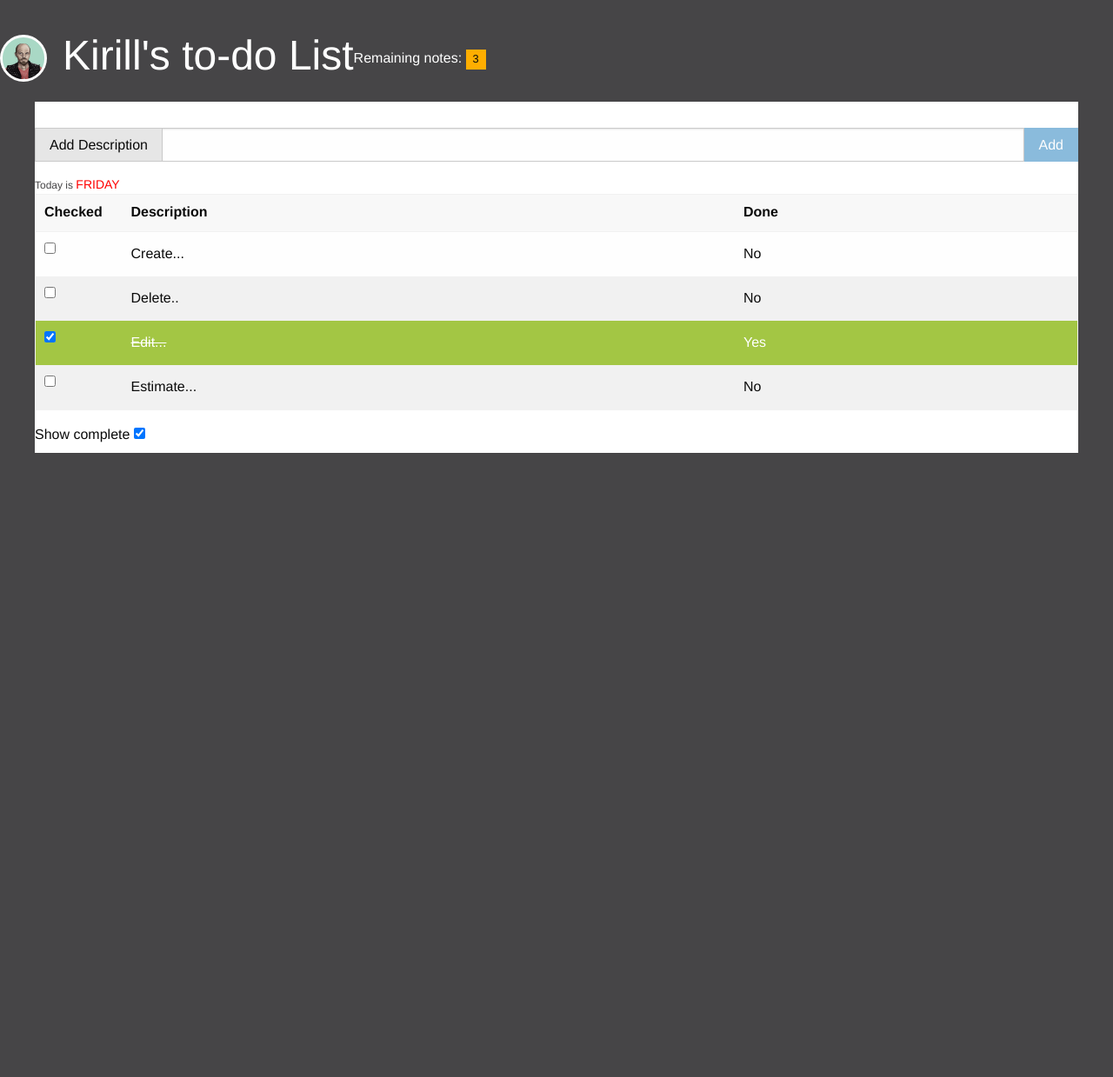
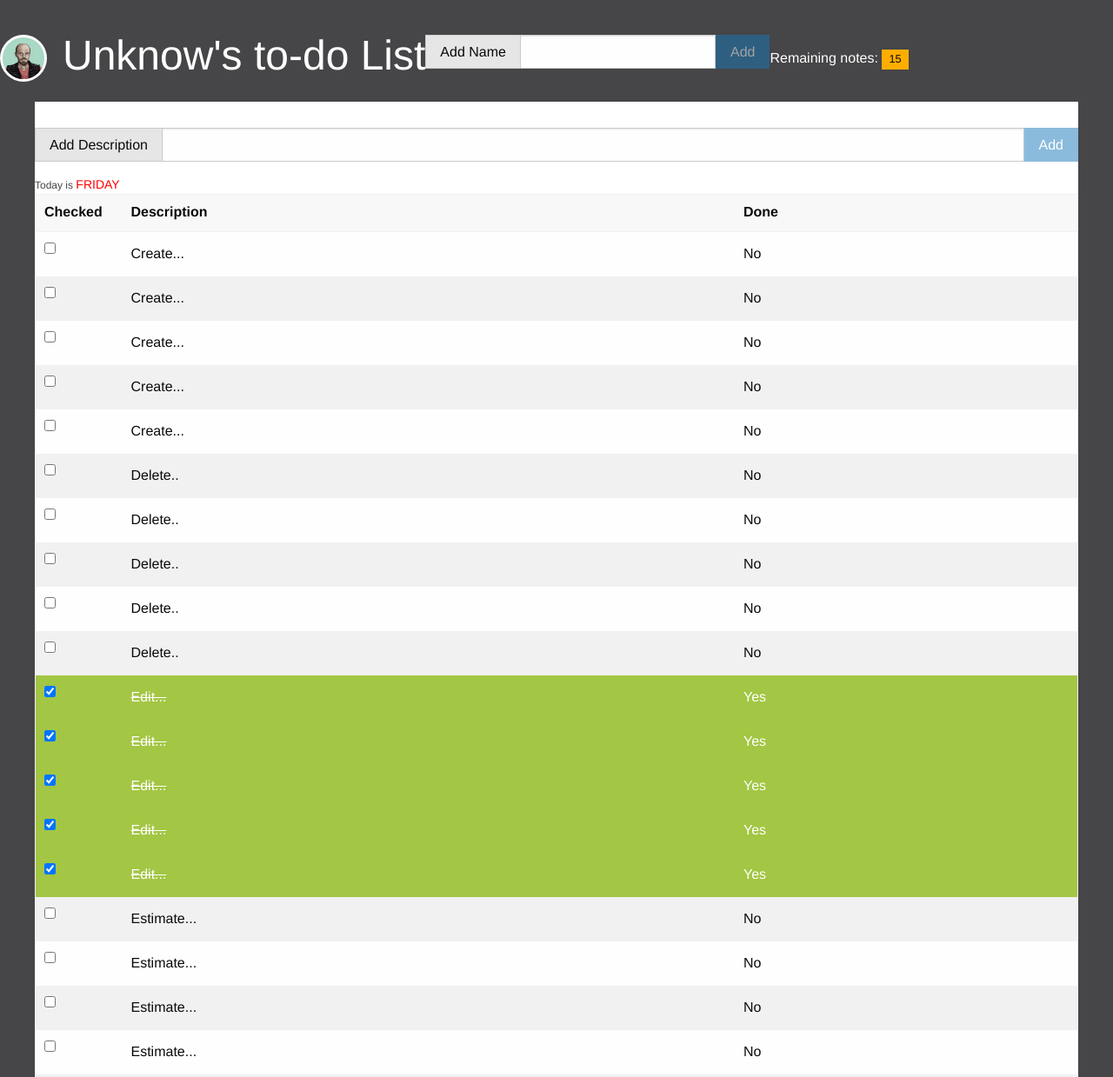
Before and after one commit to Krystsia/angular-lesson, a website: page index.html in a window 1280 px wide. Shown: the top 1239 px of the page at 87% size. Before the commit the page ends 800 px from the top, so only its background shows below. Drawn offline with nearby package versions, Linux system fonts and the light colour scheme.

Commit message:
add service-factory

```diff
--- a/form.html
+++ b/form.html
@@ -1,5 +1,5 @@
 <span class="input-group-label">Add Description</span>
 <input type="text" id="addDescription" ng-model="newItem.action" class="input-group-field">
 <div class="input-group-button">
-    <input type="submit" ng-disabled="!newItem.action" data-ng-click="addNewItem(myData.items, newItem)" class="button" value="Add">
+    <input type="submit" data-ng-disabled="!newItem.action" data-ng-click="addNewItem(myData.items, newItem)" class="button" value="Add">
 </div>
--- a/header.html
+++ b/header.html
@@ -1,9 +1,19 @@
 <header class="row" ng-controller="name">
-    <h1 class="columns small-6"><img ng-src="{{::myData.userPhoto}}" class="photo badge"></span>{{::myData.user}}'s to-do List
-		</h1>
-    <div class="columns small-6 label-container" data-ng-if="incompleteCount(myData.items)">
+    <h1 class="columns small-5"><img ng-src="{{::myData.userPhoto}}" class="photo badge"></span>{{getName() || "Unknow"}}'s to-do List
+    </h1>
+    <form action="" class="columns small-4">
+        <div class="input-group">
+           <span class="input-group-label">Add Name</span>
+            <input type="text" ng-model="newName">
+            <div class="input-group-button">
+                <input type="submit" ng-disabled="!newName" data-ng-click="setName(newName)" class="button" value="Add">
+            </div>
+        </div>
+
+    </form>
+    <div class="columns small-3 label-container" data-ng-if="incompleteCount(myData.items)">
         Remaining notes:
         <span class="text-right label round " data-ng-class="warningLevel(myData.items)">{{incompleteCount(myData.items)}}
-			</span>
+        </span>
     </div>
 </header>
--- a/index.html
+++ b/index.html
@@ -36,6 +36,7 @@
 	<script src="js/app.js"></script>
 	<script src="js/services/services.js"></script>
 	<script src="js/day.controller.js"></script>
+	<script src="js/name.controller.js"></script>
 	<script src="js/highLight.directive.js"></script>
 	<script src="js/dayName.filter.js"></script>
 	<script src="js/days.service.js"></script>
--- a/js/app.js
+++ b/js/app.js
@@ -16,11 +16,6 @@
         $scope.showComplete = true;
 	});
 
-    application.controller("name", name);
-
-    function name(addName) {
-       console.log(addName);
-    }
 
     application.filter('checkedItems', checkedItems);
     application.directive('taskList', taskList);
--- a/js/main.json
+++ b/js/main.json
@@ -2,5 +2,21 @@
 	{"action": "Estimate...", "done": false},
 	{"action": "Create...", "done": false},
 	{"action": "Edit...", "done": true},
+	{"action": "Delete..", "done": false},
+    {"action": "Estimate...", "done": false},
+	{"action": "Create...", "done": false},
+	{"action": "Edit...", "done": true},
+	{"action": "Delete..", "done": false},
+    {"action": "Estimate...", "done": false},
+	{"action": "Create...", "done": false},
+	{"action": "Edit...", "done": true},
+	{"action": "Delete..", "done": false},
+    {"action": "Estimate...", "done": false},
+	{"action": "Create...", "done": false},
+	{"action": "Edit...", "done": true},
+	{"action": "Delete..", "done": false},
+    {"action": "Estimate...", "done": false},
+	{"action": "Create...", "done": false},
+	{"action": "Edit...", "done": true},
 	{"action": "Delete..", "done": false}
 ]
--- /dev/null
+++ b/js/name.controller.js
@@ -0,0 +1,18 @@
+(function() {
+    "use strick"
+
+    angular.module("angular-lessons").
+    controller("name", name);
+
+    function name($scope, addName) {
+
+        $scope.setName = function(newName) {
+            addName.setName(newName);
+        };
+
+
+        $scope.getName = function() {
+            return addName.getName();
+        }
+    }
+})()
--- a/js/services/services.js
+++ b/js/services/services.js
@@ -11,12 +11,12 @@
         }
 
         function setName(name) {
-            this.name = name;
+            mainName = name;
             return this;
         }
 
         function getName() {
-           return this.name;
+           return mainName;
         }
 
     }
--- a/styles/scss/style.scss
+++ b/styles/scss/style.scss
@@ -77,3 +77,9 @@ table {
         text-transform: uppercase;
     }
 }
+
+.input-group {
+    input {
+        margin: 0;
+    }
+}
```
Also changed, not shown: styles/css/style.css.
